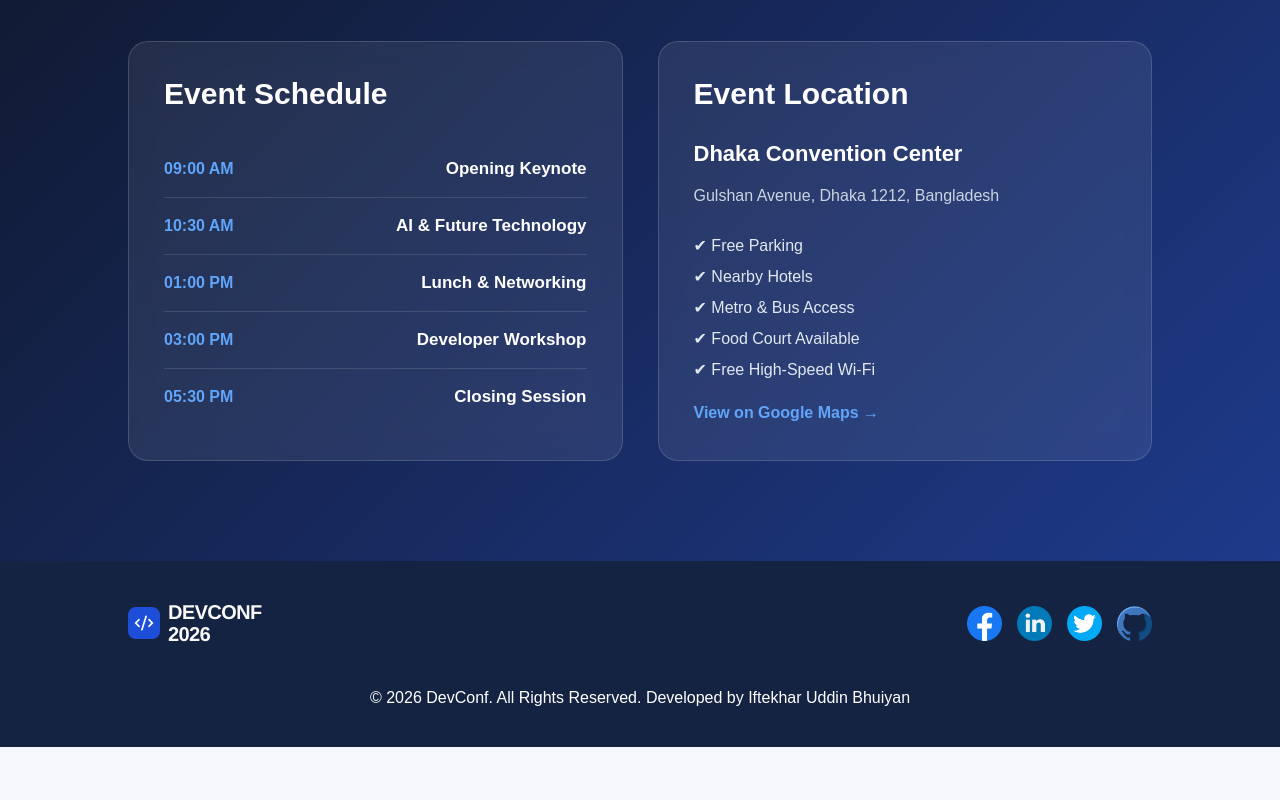
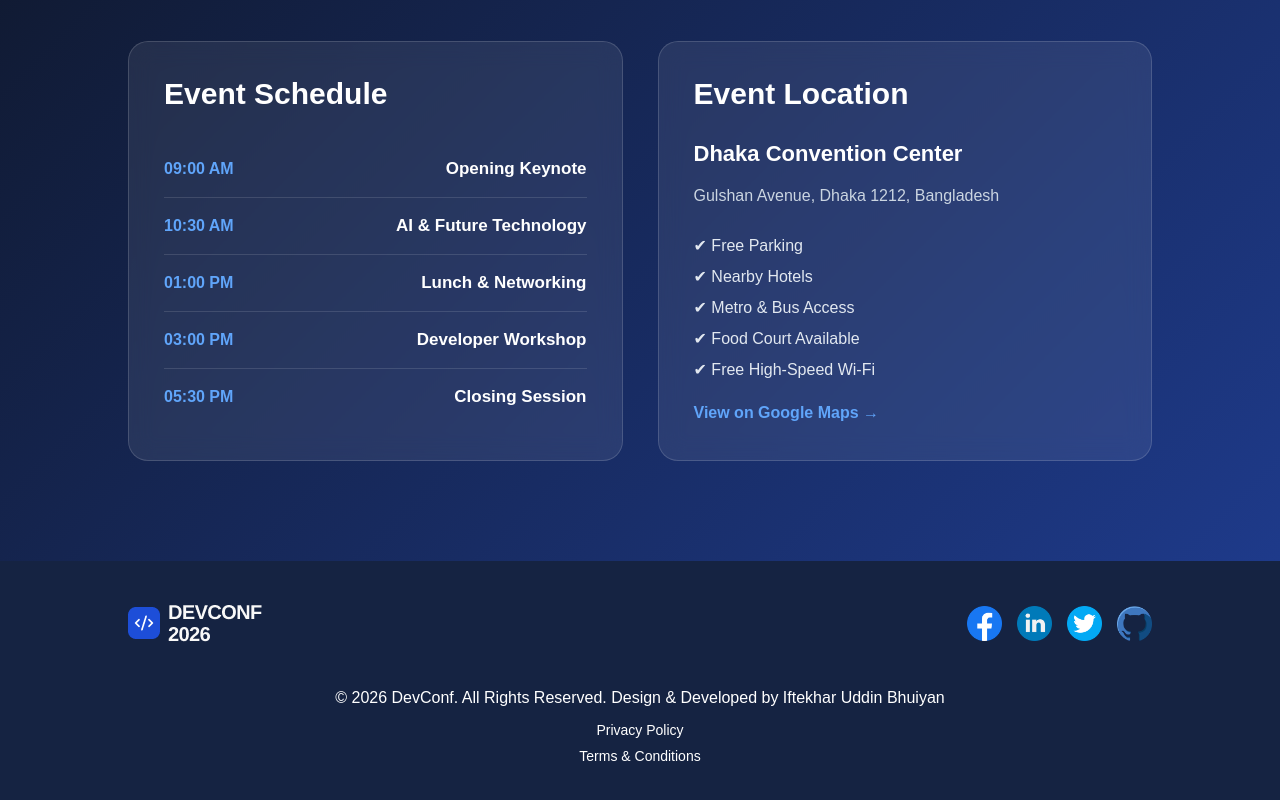
Before and after one commit to iubriyan/B14-A01-DevConf-26, a plain HTML site: page index.html in a window 1280 px wide. Shown: the part 2971-3771 px from the top of the page. Before the commit the page ends 3718 px from the top, so only its background shows below. Drawn offline with Linux system fonts and the light colour scheme.

Commit message:
solved footer section issues and added policy section

```diff
--- a/index.html
+++ b/index.html
@@ -282,7 +282,11 @@
     </div>
 
     <div class="copyright-section">
-      <p>© 2026 DevConf. All Rights Reserved. Developed by Iftekhar Uddin Bhuiyan</p>
+      <p>© 2026 DevConf. All Rights Reserved. Design & Developed by Iftekhar Uddin Bhuiyan</p>
+      <div class="policy-section">
+        <a href="">Privacy Policy</a>
+        <a href="">Terms & Conditions</a>
+      </div>
     </div>
 
   </footer>
--- a/style.css
+++ b/style.css
@@ -397,7 +397,6 @@ body {
   display: flex;
   justify-content: space-between;
   align-items: center;
-
 }
 
 .social-icons {
@@ -418,4 +417,18 @@ body {
   color: white;
 }
 
+.policy-section {
+  display: flex;
+  text-align: center;
+  flex-direction: column;
+  align-items: center;
+  gap: 10px;
+  padding-top: 15px;
+}
+.policy-section a {
+  color: white;
+  text-decoration: none;
+  font-size: 14px;
+}
+
 /* footer section end */
```
